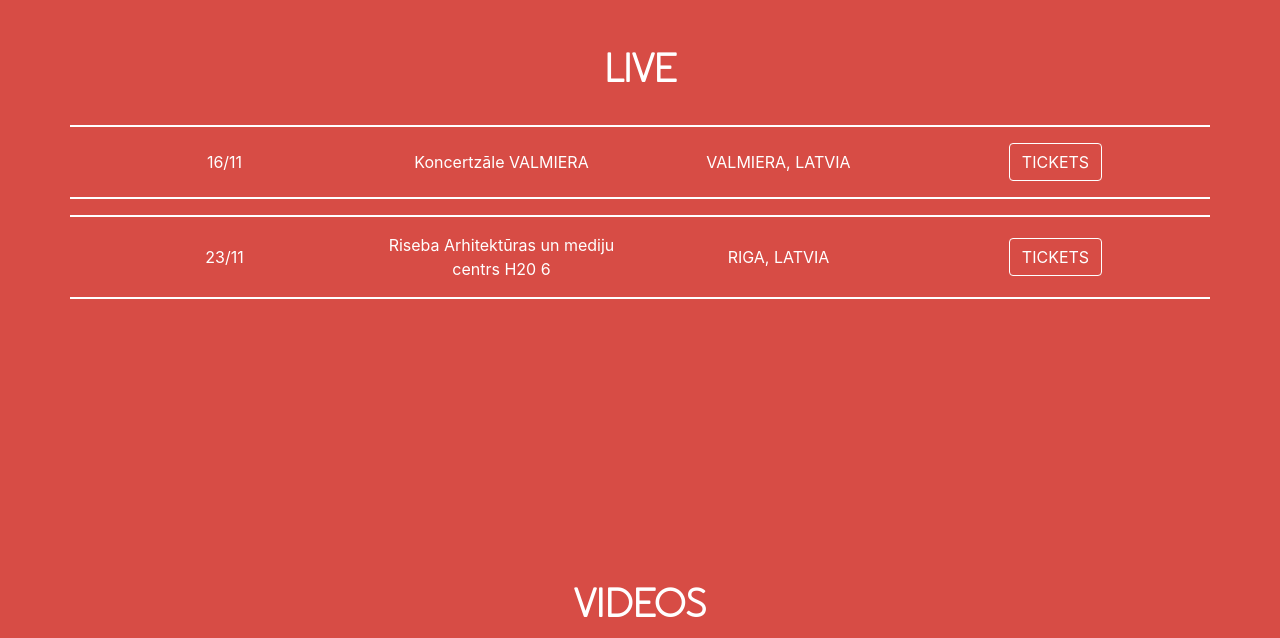
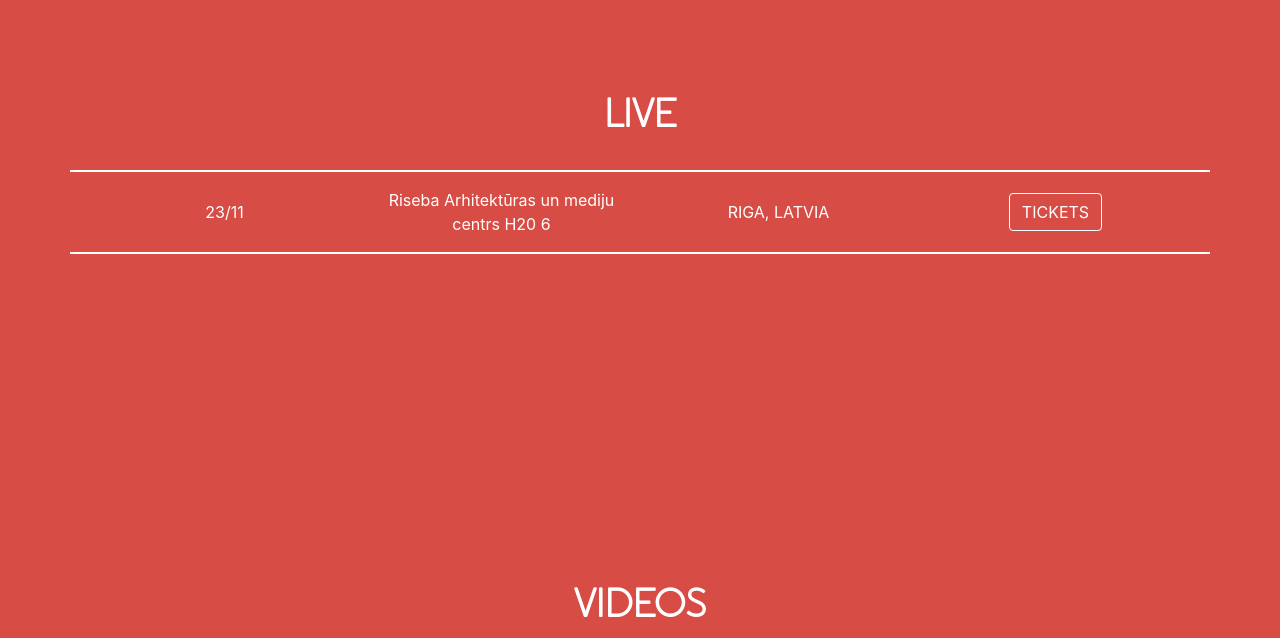
Before and after one commit to llinards/neonsaturdays-phoenix-campaign, a website: page index.html in a window 1280 px wide. Shown: the part 1020-1658 px from the top of the page. Drawn offline with Linux system fonts and the light colour scheme.

Commit message:
removed gig

```diff
--- a/index.html
+++ b/index.html
@@ -120,14 +120,6 @@
     <section id="second" class="second">
         <div class="container">
             <h1 class="live__heading">Live</h1>
-            <div class="row live__row">
-                <div class="col-md-3 col-sm-3 col-xs-3 text-center text-middle">16/11</div>
-                <div class="col-md-3 col-sm-3 col-xs-3 text-center text-middle">Koncertzāle VALMIERA</div>
-                <div class="col-md-3 col-sm-3 col-xs-3 text-center text-middle text-uppercase">Valmiera, Latvia</div>
-                <div class="col-md-3 col-sm-3 col-xs-3 text-center text-middle text-uppercase">
-                    <a class="btn btn-buy" target="_blank" href="https://www.bilesuserviss.lv/lat/biletes/muzika/roks-un-pops/neon-saturdays-albuma-tures-koncerts-valmiera-266252/">TICKETS</a>
-                </div>
-            </div>
             <div class="row live__row">
                 <div class="col-md-3 col-sm-3 col-xs-3 text-center text-middle">23/11</div>
                 <div class="col-md-3 col-sm-3 col-xs-3 text-center text-middle">Riseba Arhitektūras un mediju centrs
```
